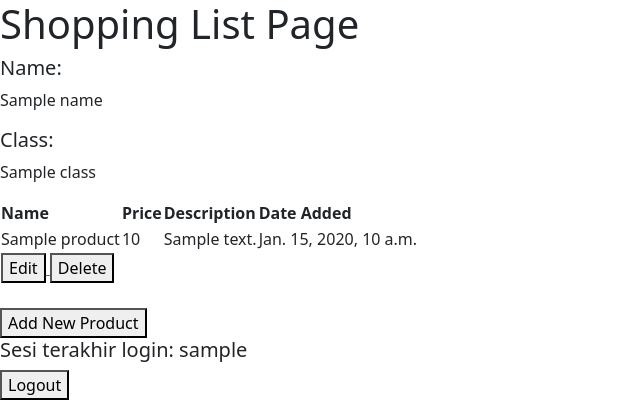
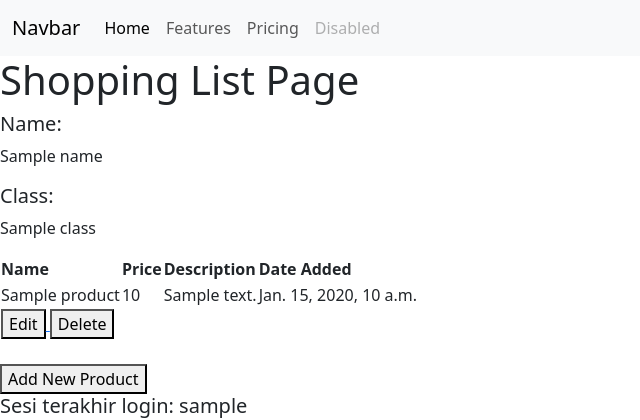
Before and after one commit to aryawijayak/shopping-list, a Django app: template main/templates/main.html in a window 1280 px wide. Shown: the top 420 px of the page, without its empty margins (0-640 px from the left). Run offline with Django 4.2, Linux system fonts and the light colour scheme; the template is opened without the code that fills it: most values are stand-ins (such as "Sample title", 1, 10 or a date in 2020).

Commit message:
Fiksasi Tutorial

```diff
--- a/main/templates/main.html
+++ b/main/templates/main.html
@@ -1,6 +1,32 @@
 {% extends 'base.html' %}
 
 {% block content %}
+
+    <nav class="navbar navbar-expand-lg bg-body-tertiary">
+        <div class="container-fluid">
+        <a class="navbar-brand" href="#">Navbar</a>
+        <button class="navbar-toggler" type="button" data-bs-toggle="collapse" data-bs-target="#navbarNav" aria-controls="navbarNav" aria-expanded="false" aria-label="Toggle navigation">
+            <span class="navbar-toggler-icon"></span>
+        </button>
+        <div class="collapse navbar-collapse" id="navbarNav">
+            <ul class="navbar-nav">
+            <li class="nav-item">
+                <a class="nav-link active" aria-current="page" href="#">Home</a>
+            </li>
+            <li class="nav-item">
+                <a class="nav-link" href="#">Features</a>
+            </li>
+            <li class="nav-item">
+                <a class="nav-link" href="#">Pricing</a>
+            </li>
+            <li class="nav-item">
+                <a class="nav-link disabled" aria-disabled="true">Disabled</a>
+            </li>
+            </ul>
+        </div>
+        </div>
+    </nav>
+
     <h1>Shopping List Page</h1>
 
     <h5>Name:</h5>
```
Also changed, not shown: db.sqlite3.
